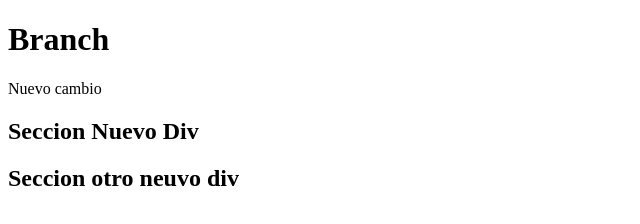
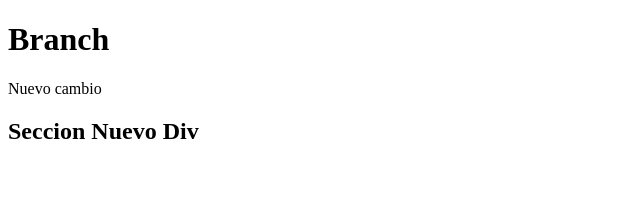
Before and after one commit to AgustinLeg/ada-15-branch-example, a plain HTML site: page index.html in a window 1280 px wide. Shown: the whole page, without its empty margins (0-640 px from the left). Drawn offline with Linux system fonts and the light colour scheme.

Commit message:
se elimino la seccion dos

```diff
--- a/index.html
+++ b/index.html
@@ -12,8 +12,5 @@
   <div>
     <h2>Seccion Nuevo Div</h2>
   </div>
-  <div>
-    <h2>Seccion otro neuvo div</h2>
-  </div>
 </body>
 </html>
```
